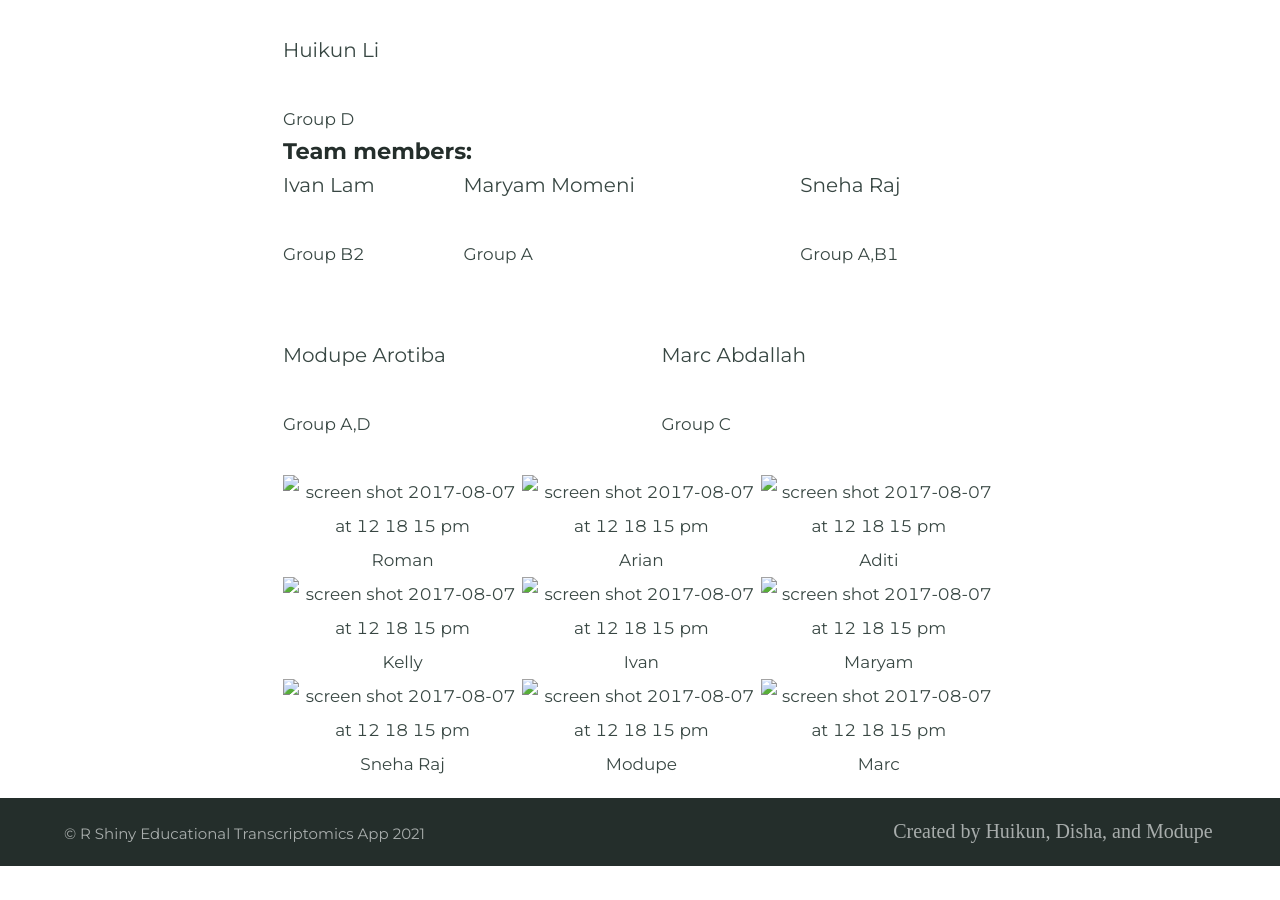
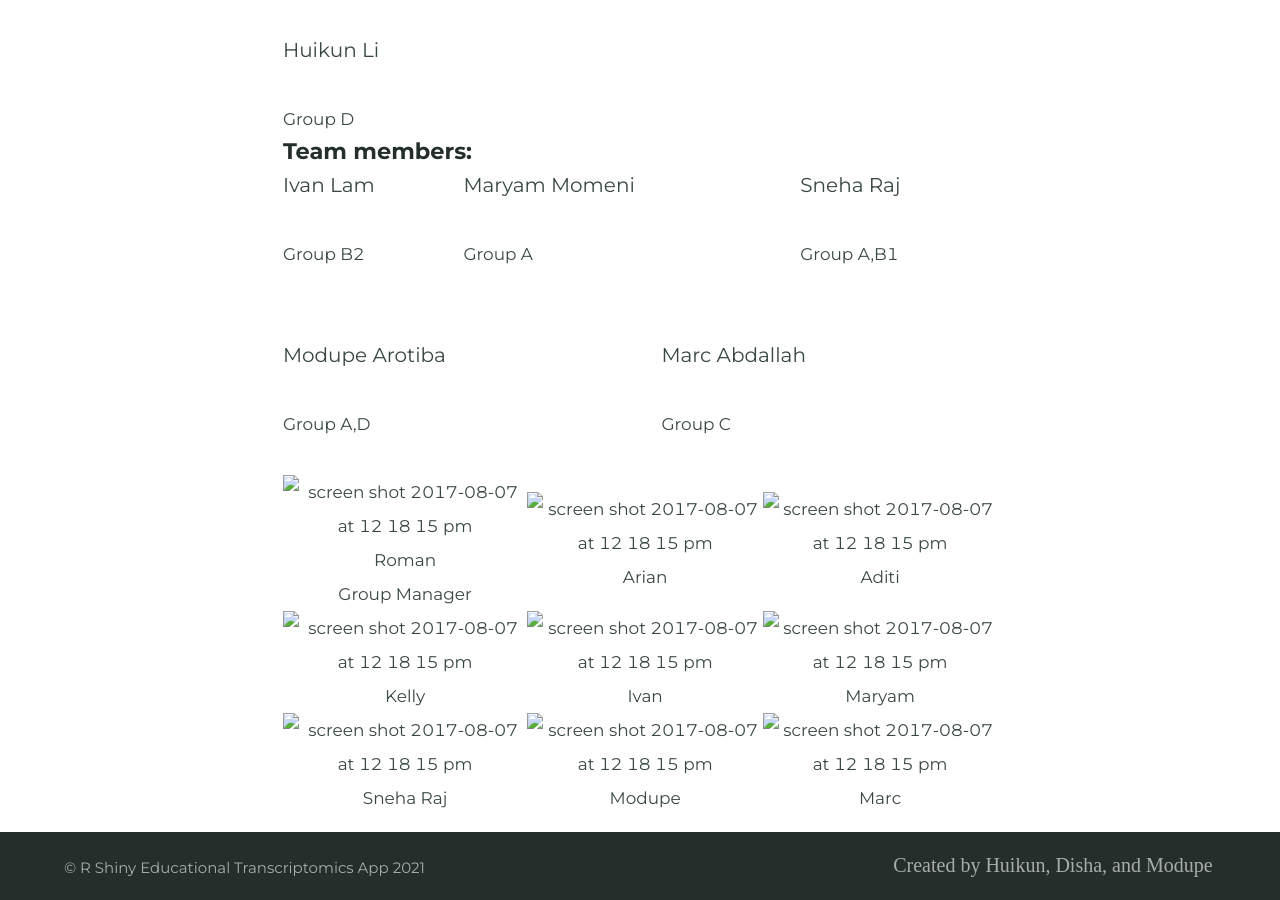
Before and after one commit to BI-STEM-Away/sMAP, a Jekyll site: the page built from ourTeam.md, in a window 1280 px wide and 900 px high, scrolled down 1226 px. Built offline with Jekyll 4.4.1, drawn with Linux system fonts in a browser that asks for light colours; before the commit the page ends 2092 px from its top, so only the background shows below that.

Commit message:
Update ourTeam.md

```diff
--- a/ourTeam.md
+++ b/ourTeam.md
@@ -181,6 +181,6 @@ feature_image: https://bi-stem-away.github.io/shiny_app_dev/images/Banner3.jpg
 
 | | | |
 |:-------------------------:|:-------------------------:|:-------------------------:|
-|<img height="150" alt="screen shot 2017-08-07 at 12 18 15 pm" src="https://bi-stem-away.github.io/shiny_app_dev/images/Roman.jpeg">  Roman |  <img  height="150" alt="screen shot 2017-08-07 at 12 18 15 pm" src="https://bi-stem-away.github.io/shiny_app_dev/images/Arian_Veyssi_.png"> Arian |<img height="150" alt="screen shot 2017-08-07 at 12 18 15 pm" src="https://bi-stem-away.github.io/shiny_app_dev/images/Aditi_Verma.jpg"> Aditi|
+|<img height="150" alt="screen shot 2017-08-07 at 12 18 15 pm" src="https://bi-stem-away.github.io/shiny_app_dev/images/Roman.jpeg"> <br>  Roman <br> Group Manager |  <img  height="150" alt="screen shot 2017-08-07 at 12 18 15 pm" src="https://bi-stem-away.github.io/shiny_app_dev/images/Arian_Veyssi_.png"> Arian |<img height="150" alt="screen shot 2017-08-07 at 12 18 15 pm" src="https://bi-stem-away.github.io/shiny_app_dev/images/Aditi_Verma.jpg"> Aditi|
 |<img height="150" alt="screen shot 2017-08-07 at 12 18 15 pm" src="https://bi-stem-away.github.io/shiny_app_dev/images/Kelly.jpg"> Kelly  |  <img  height="150" alt="screen shot 2017-08-07 at 12 18 15 pm" src="https://bi-stem-away.github.io/shiny_app_dev/images/Ivan_Lam.png"> Ivan |<img height="150" alt="screen shot 2017-08-07 at 12 18 15 pm" src="https://bi-stem-away.github.io/shiny_app_dev/images/Maryam.jpg"> Maryam|
 |<img  height="150" alt="screen shot 2017-08-07 at 12 18 15 pm" src="https://bi-stem-away.github.io/shiny_app_dev/images/IMG_9040_copy.jpg"> Sneha Raj |  <img  height="150" alt="screen shot 2017-08-07 at 12 18 15 pm" src="https://bi-stem-away.github.io/shiny_app_dev/images/M.png"> Modupe|<img height="150" alt="screen shot 2017-08-07 at 12 18 15 pm" src="https://bi-stem-away.github.io/shiny_app_dev/images/Marc_Abdallah.jpeg"> Marc|
```
